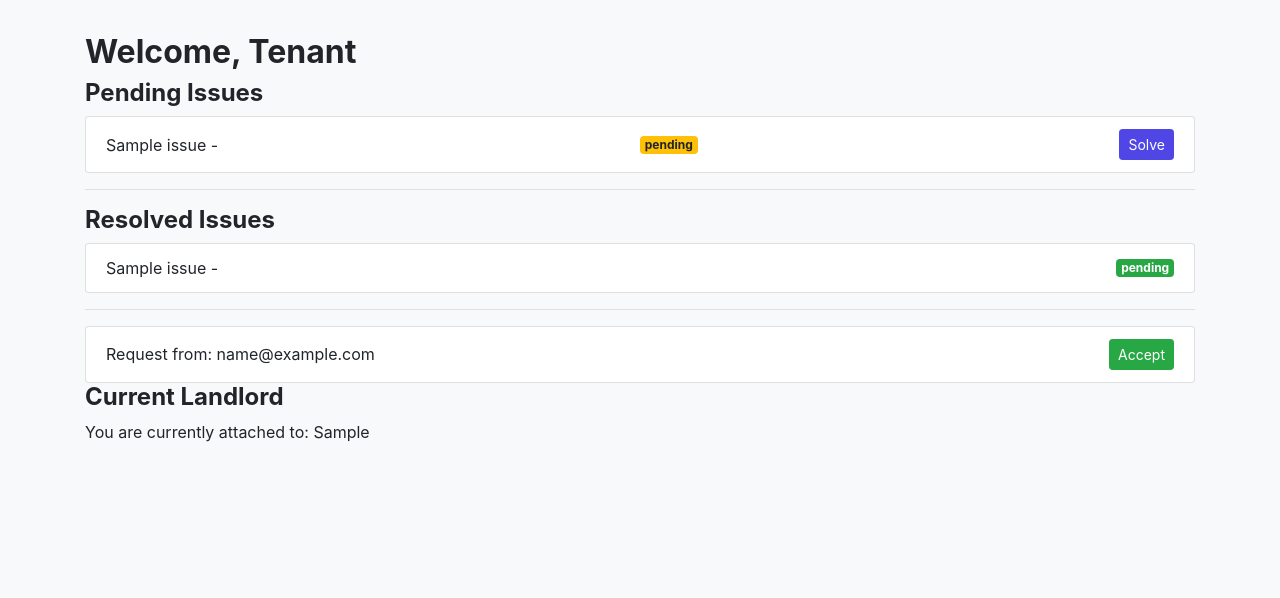
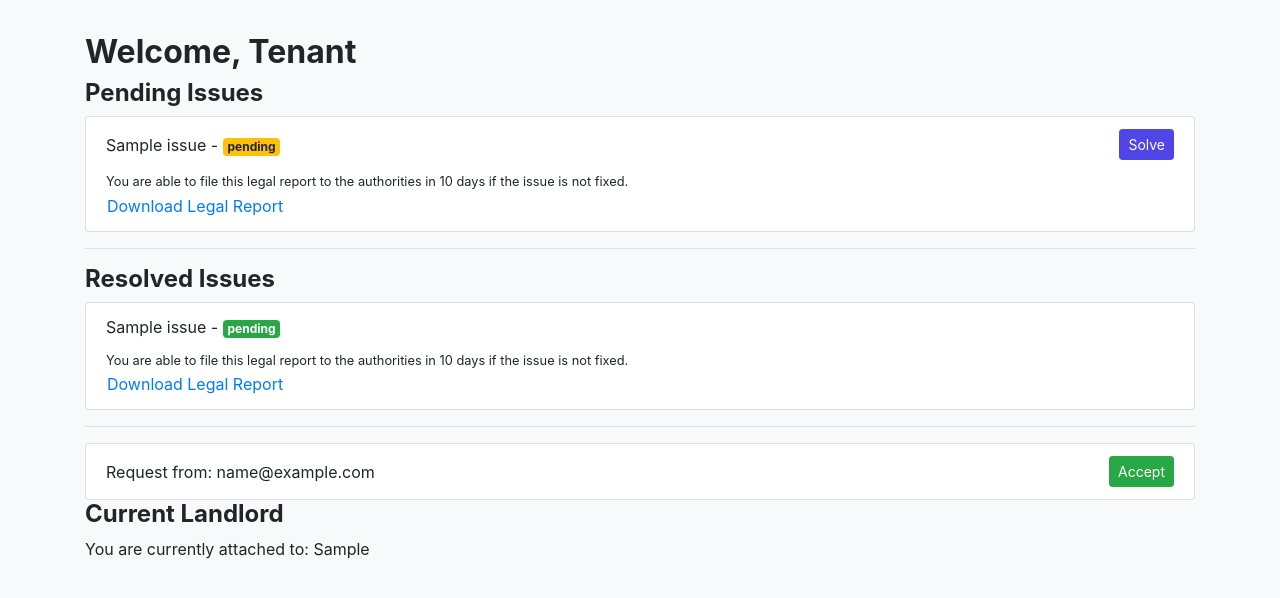
Before and after one commit to Rishav-N/patch, a Flask app: template templates/tenant_dashboard.html in a window 1280 px wide. Shown: the part 72-670 px from the top of the page. Run offline with Flask 3, Linux system fonts and the light colour scheme; the template is opened without the code that fills it: most values are stand-ins (such as "Sample title", 1, 10 or a date in 2020); some libraries are stand-ins or nearby versions.

Commit message:
Documents and legal reports working

```diff
--- a/app.py
+++ b/app.py
@@ -71,7 +71,31 @@ def get_ai_advice_from_label(user, state, label):
             model="gemini-2.0-flash",
             contents=[{"text": prompt}]
         )
+
         return response.text.strip()
+    except Exception as e:
+        print(f"Gemini API error: {e}")
+        return "Unable to generate advice at the moment."
+
+# Helper function to get advice from OpenAI
+def get_ai_days_from_label(state, label):
+    try:
+        prompt = (
+            f"Act as a legal expert specializing in housing and tenant rights. I need you to determine"
+            f"the statutory period—the number of days a landlord has to fix an issue in a rented living "
+            f"space before a tenant can file a legal claim—based on state law."
+            f"State: {state} Issue: {label}"
+            f"Please provide: "
+            f"1. The specific number of days (or the range of days) the law grants for the landlord "
+            f"to address this issue before a legal claim can be filed."
+            f"Output the answer AS ONE INTEGER NOTHING MORE NOTHING LESS"
+        )
+        response = client.models.generate_content(
+            model="gemini-2.0-flash",
+            contents=[{"text": prompt}]
+        )
+
+        return int(response.text.strip())
     except Exception as e:
         print(f"Gemini API error: {e}")
         return "Unable to generate advice at the moment."
@@ -102,34 +126,10 @@ def upload_image():
         current_user = session.get('username')
         state = session.get('state')
 
-        complaint_text = get_ai_advice_from_label(current_user, state, label)
-
-        complaints_dir = 'static/complaints'
-        os.makedirs(complaints_dir, exist_ok=True)
-        complaint_filename = f"complaint_{chat_id}_{datetime.datetime.now().timestamp()}.txt"
-        complaint_path = os.path.join(complaints_dir, complaint_filename)
-
-        with open(complaint_path, 'w') as f:
-            f.write(complaint_text)
-        complaint_url = f"/static/complaints/{complaint_filename}"
-
-        full_message = f"Issue detected: {label}.\nComplaint letter generated and sent to landlord."
-
-        message_data = {
-            'sender': 'AI Assistant',
-            'message': full_message,
-            'type': 'analysis',
-            'timestamp': firestore.SERVER_TIMESTAMP,
-            'chat_id': chat_id,
-            'complaint_url': complaint_url
-
-        }
-        db.collection('chats').document(chat_id).collection('messages').add(message_data)
 
         return jsonify({
             'success': True,
-            'label': label,
-            'complaint_url': complaint_url
+            'label': label
         })
 
     except Exception as e:
@@ -139,10 +139,10 @@ def upload_image():
 @app.route('/addIssue', methods=['POST'])
 def add_issue():
     """
-    Expects a JSON payload with a key 'label'. The currently logged-in user
-    is retrieved from the session and added to the issue. This endpoint creates
-    a new issue document in Firestore with the label, the current user as the tenant,
-    and sets the status to 'pending'.
+    Expects a JSON payload with a key 'label'. Retrieves the current user's uid from the session,
+    fetches additional user details (e.g. state) from Firestore, and uses the data along with the label
+    to generate legal advice using get_ai_advice_from_label. The resulting advice is stored with the
+    issue along with tenant and status.
     """
     try:
         # Get JSON data from the request.
@@ -153,16 +153,32 @@ def add_issue():
             return jsonify({"success": False, "error": "Missing 'label' field"}), 400
 
         # Retrieve the current user from the session.
-        # You can store the user identifier in session when the user logs in.
-        current_user = session.get("uid")  # or session.get("current_user"), as appropriate.
+        current_user = session.get("uid")
         if not current_user:
             return jsonify({"success": False, "error": "User not logged in"}), 400
+
+        # Retrieve additional details (like state and username) about the current user from Firestore.
+        user_doc = db.collection('users').document(current_user).get()
+        if not user_doc.exists:
+            return jsonify({"success": False, "error": "User data not found"}), 404
+        user_data = user_doc.to_dict()
+        state = user_data.get("state")
+        username = user_data.get("username", current_user)
+
+        if not state:
+            return jsonify({"success": False, "error": "User state not found"}), 400
+
+        # Get AI advice using the helper function.
+        ai_advice = get_ai_advice_from_label(username, state, label)
+        num_days = get_ai_days_from_label(state, label)
 
         # Prepare the data to be stored as an issue.
         issue_data = {
             "label": label,
-            "tenant": current_user,  # Adding the current user from the session as the tenant.
-            "status": "pending"
+            "tenant": current_user,  # current user as the tenant
+            "status": "pending",
+            "ai_advice": ai_advice,
+            "days": num_days
         }
 
         # Add the issue to the 'issues' collection in Firestore.
--- a/templates/tenant_dashboard.html
+++ b/templates/tenant_dashboard.html
@@ -6,29 +6,66 @@
 
   <!-- Section for pending issues -->
   <h4>Pending Issues</h4>
+  {% if pending_issues %}
     <ul class="list-group">
       {% for issue in pending_issues %}
-        <li class="list-group-item d-flex justify-content-between align-items-center">
-          {{ issue.label }} - <span class="badge badge-warning">{{ issue.status }}</span>
-          <!-- A form is used so that we can use POST to update the issue -->
-          <form action="{{ url_for('tenant.solve_issue', issue_id=issue.id) }}" method="POST" style="margin:0;">
-            <button type="submit" class="btn btn-sm btn-primary">Solve</button>
-          </form>
+        <li class="list-group-item">
+          <div class="d-flex justify-content-between align-items-center">
+            <div>
+              {{ issue.label }} - <span class="badge badge-warning">{{ issue.status }}</span>
+            </div>
+            <div>
+              <!-- Solve form if desired -->
+              <form action="{{ url_for('tenant.solve_issue', issue_id=issue.id) }}" method="POST" style="margin:0;">
+                <button type="submit" class="btn btn-sm btn-primary">Solve</button>
+              </form>
+            </div>
+          </div>
+          <div class="mt-2">
+            <small>
+              You are able to file this legal report to the authorities in {{ issue.days }} days if the issue is not fixed.
+            </small>
+            <br>
+            <a href="{{ url_for('tenant.download_report', issue_id=issue.id) }}" class="btn btn-link p-0" download="legal_report.docx">
+              Download Legal Report
+            </a>
+          </div>
         </li>
       {% endfor %}
     </ul>
+  {% else %}
+    <p>No pending issues.</p>
+  {% endif %}
+
   <hr>
 
   <!-- Section for resolved issues -->
   <h4>Resolved Issues</h4>
+  {% if resolved_issues %}
     <ul class="list-group">
       {% for issue in resolved_issues %}
-        <li class="list-group-item d-flex justify-content-between align-items-center">
-          {{ issue.label }} - <span class="badge badge-success">{{ issue.status }}</span>
-          <!-- No solve button here -->
+        <li class="list-group-item">
+          <div class="d-flex justify-content-between align-items-center">
+            <div>
+              {{ issue.label }} - <span class="badge badge-success">{{ issue.status }}</span>
+            </div>
+          </div>
+          <div class="mt-2">
+            <small>
+              You are able to file this legal report to the authorities in {{ issue.days }} days if the issue is not fixed.
+            </small>
+            <br>
+            <a href="{{ url_for('tenant.download_report', issue_id=issue.id) }}" class="btn btn-link p-0" download="legal_report.docx">
+              Download Legal Report
+            </a>
+          </div>
         </li>
       {% endfor %}
     </ul>
+  {% else %}
+    <p>No resolved issues.</p>
+  {% endif %}
+
   <hr>
 
   <!-- Existing content for requests and current landlord -->
```
Also changed, not shown: firebase_key.json (+2 -2 lines), tenant.py (+32 -1 lines).
